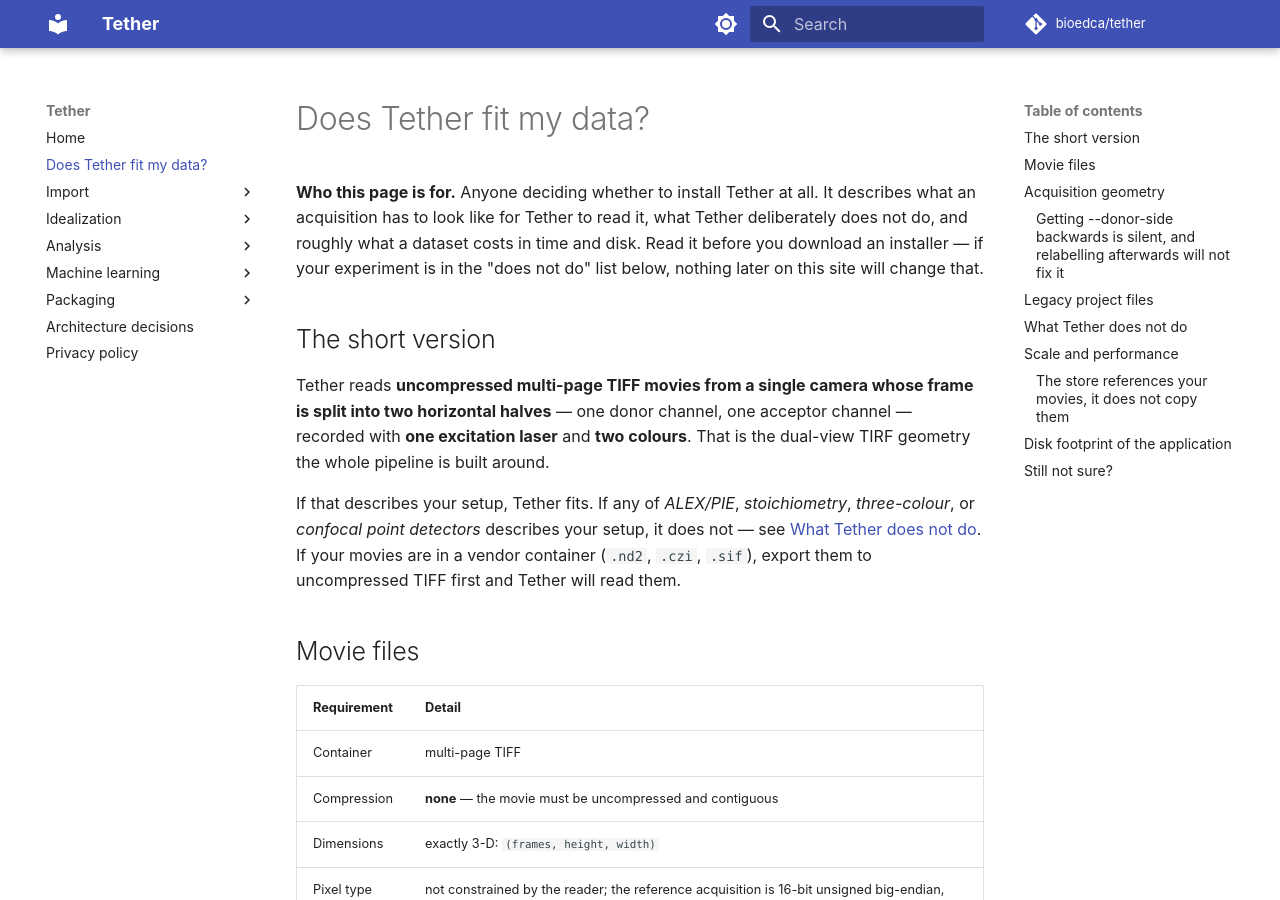
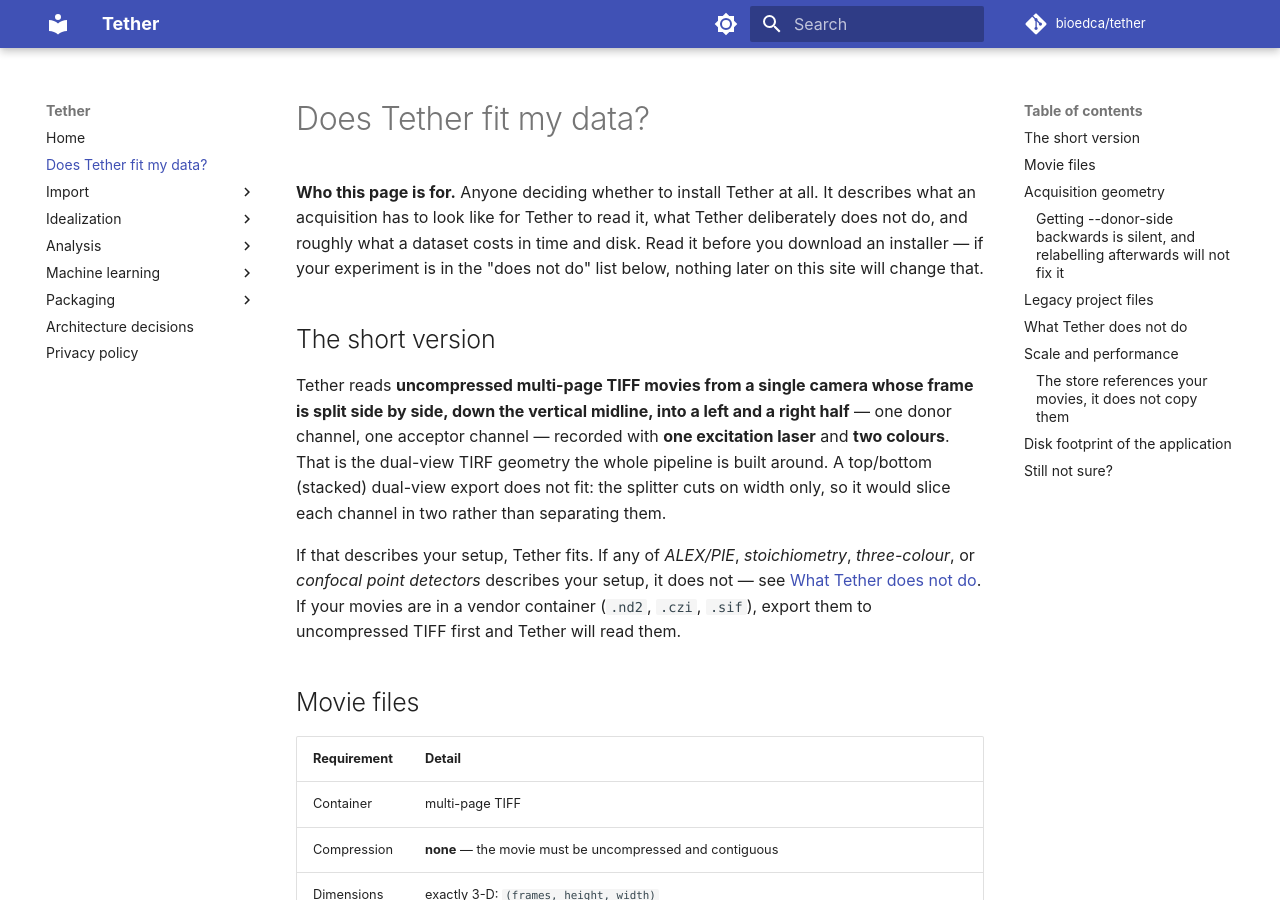
Before and after one commit to bioedca/tether, an MkDocs documentation site: the page built from docs/compatibility.md, in a window 1280 px wide and 900 px high. Built offline with MkDocs 1.6.1 and Material for MkDocs 9.7.7, drawn with Linux system fonts in a browser that asks for light colours; comment, search, counter and statistics services are not loaded; the version menu is left out; some of the changed text lies outside the part shown.

Commit message:
docs: fix the geometry wording, the site link and the batch donor-side gap
All three review findings valid.

- "two horizontal halves" was ambiguous enough to mislead. `_half_split_geometry`
  bisects on WIDTH only — a top/bottom stacked dual-view export would be cut
  through each channel. Now says side by side, down the vertical midline, and
  states outright that a stacked export does not fit.
- The README link skipped the version segment. The site root is a mike redirect
  that drops the path, so `/tether/compatibility/` is never generated:
  `/tether/privacy/` returns 404 while `/tether/latest/privacy/` returns 200.
  Fixed to the `latest/` form.
- `--donor-side` is a `tether extract` flag only. `_run_batch` builds its jobs
  without `extract_options`, so every batch movie silently takes the default left
  donor — which on this page, of all pages, matters: the donor-side warning is
  the one correctness risk it exists to raise. Added the constraint and the three
  ways around it.

```diff
--- a/docs/compatibility.md
+++ b/docs/compatibility.md
@@ -9,9 +9,11 @@
 ## The short version
 
 Tether reads **uncompressed multi-page TIFF movies from a single camera whose frame is
-split into two horizontal halves** — one donor channel, one acceptor channel — recorded
-with **one excitation laser** and **two colours**. That is the dual-view TIRF geometry the
-whole pipeline is built around.
+split side by side, down the vertical midline, into a left and a right half** — one donor
+channel, one acceptor channel — recorded with **one excitation laser** and **two colours**.
+That is the dual-view TIRF geometry the whole pipeline is built around. A top/bottom
+(stacked) dual-view export does not fit: the splitter cuts on width only, so it would slice
+each channel in two rather than separating them.
 
 If that describes your setup, Tether fits. If any of *ALEX/PIE*, *stoichiometry*,
 *three-colour*, or *confocal point detectors* describes your setup, it does not — see
@@ -59,7 +61,15 @@
 
 Tether splits each frame into a left half and a right half and treats one as donor and the
 other as acceptor. Which half is which is yours to declare, with `--donor-side` (default
-`left`); the split itself is `tether.project.extract._half_split_geometry`.
+`left`); the split itself is `tether.project.extract._half_split_geometry`, which crops
+both halves from the frame *width* — there is no top/bottom split.
+
+**`--donor-side` is a `tether extract` flag only.** The headless batch runner (`tether
+batch`) does not expose it: `_run_batch` builds its `MovieJob`s without an `ExtractOptions`,
+so every movie in a batch run uses the default **left** donor. If your acquisition puts the
+donor on the right, run it through `tether extract` per movie, supply a `.tmap` (whose
+reference channel then defines donor), or drive `tether.project.batch.run_batch` from Python
+with `extract_options=ExtractOptions(donor_side="right")`.
 
 With `--tmap`, the split instead comes from an imported Deep-LASI map's own per-channel
 crops, and `--donor-side` is ignored — donor is the map's reference channel. **Crop is the
```
Also changed, not shown: README.md (+1 -1 lines).
